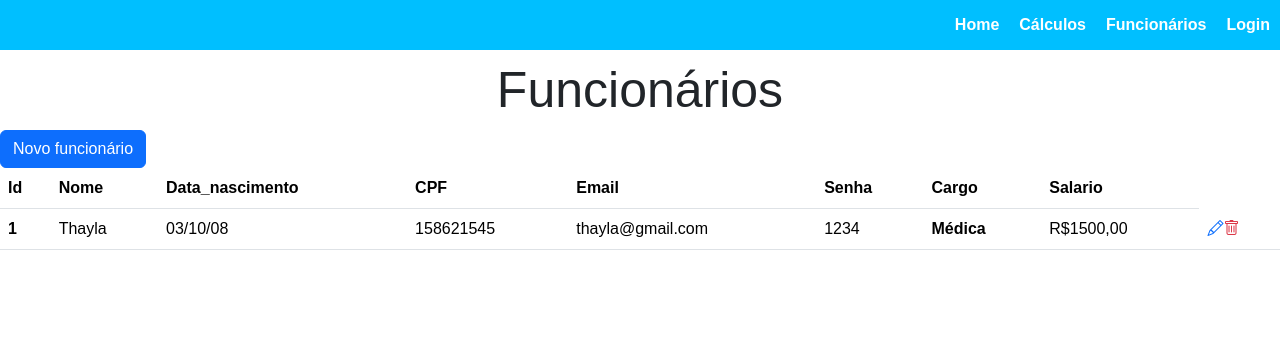
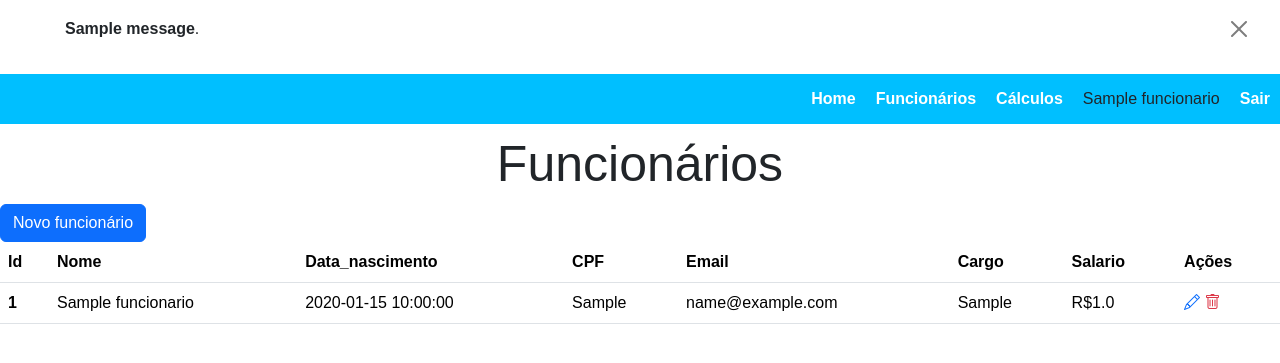
Before and after one commit to thayla528/senai_frontend, a Flask app: page /funcionarios in a window 1280 px wide. Shown: the top 363 px of the page. Run offline with Flask 3, Linux system fonts and the light colour scheme; a user stored in the database is signed in; tables that the repository leaves empty hold one stand-in row (values such as "Sample post"); one stand-in notice (Sample message) is shown.

Commit message:
frontend

```diff
--- a/app.py
+++ b/app.py
@@ -15,9 +15,34 @@ app.config['SECRET_KEY'] = '2'
 # Adicione estas linhas:
 login_manager = LoginManager()
 login_manager.init_app(app)
+# em qual lugar vou autenticar
 login_manager.login_view = 'login'
 
 #se na tiver logado joga para a tela de login
+
+@app.route('/cadastrar_funcionario', methods=['POST'])
+@login_required
+def cadastrar_funcionario():
+    nome = request.form.get('nome')
+    data_nasc = request.form.get('data_nascimento')
+    cpf = request.form.get('cpf')
+    email = request.form.get('email')
+    senha = request.form.get('senha')
+    cargo = request.form.get('cargo')
+    salario = request.form.get('salario')
+
+    novo_f = Funcionario(nome=nome, data_nascimento=data_nasc, cpf=cpf, email=email, senha=senha, cargo=cargo,
+                         salario=salario)
+
+    try:
+        db_session.add(novo_f)
+        db_session.commit()
+        flash("Funcionário cadastrado!", "success")
+    except Exception as e:
+        db_session.rollback()
+        flash("Erro ao salvar no banco", "danger")
+
+    return redirect(url_for('funcionarios'))
 
 
 @app.route('/logout')
@@ -72,6 +97,9 @@ def login():
     if request.method == 'POST':
         email = request.form.get('form-email')
         senha = request.form.get('form-senha')
+        if not email or not senha:
+            flash('Por favor preencher os campos!', 'danger')
+            return render_template('login.html')
 
         if email and senha:
             verificar_email = select(Usuario).where(Usuario.email == email)
@@ -90,7 +118,7 @@ def login():
                     return render_template('login.html')
 
             else:
-                flash(f'Email não encontrado!', )
+                flash('Email não encontrado!', 'danger')
                 # chama o html
                 return render_template('login.html')
     else:
--- a/database.py
+++ b/database.py
@@ -43,7 +43,7 @@ class Usuario(base, UserMixin):
     __tablename__ = 'usuario'
     id = Column(Integer, primary_key=True, autoincrement=True)
     nome = Column(String(100), nullable=False)  # Adicione (100)
-    senha = Column(String(255), nullable=False)
+    senha = Column(String(255), nullable=False) # Hash Werkzeug
     email = Column(String(100), nullable=False, unique=True) # Adicione (100)
 
 
--- a/templates/base.html
+++ b/templates/base.html
@@ -9,15 +9,47 @@
     <link rel="stylesheet" href="/static/css/style.css"/>
 </head>
 <body>
+{% with messages = get_flashed_messages(with_categories=true) %}
+{% if messages %}
+<!-- pai DAS MENSAGENS -->
+<div class="flash-error px-3">
+    <!-- Passo 4:Percorrer a lista de mensagens -->
+    {% for category, message in messages %}
+    <!--   Passo 5:criar um card filho                 -->
+    <div class="alert {{ category }} alert-dismissible fade show px-5" role="alert">
+        <strong>{{ message }}</strong>.
+        <button type="button" class="btn-close" data-bs-dismiss="alert" aria-label="Close"></button>
+    </div>
+    {% endfor %}
+</div>
+{% endif %}
+{% endwith %}
 <div class="menu">
     <ul>
         <li><a href="{{ url_for('home') }}">Home</a></li>
-        <li><a href="{{ url_for('calculos') }}">Cálculos</a></li>
-        <li><a href="{{ url_for('funcionarios') }}">Funcionários</a></li>
-        <li><a href="{{ url_for('login') }}">Login</a></li>
+
+
+        <!-- Só mostra Funcionários/sair se estiver logado -->
+        {% if current_user.is_authenticated %}
+            <li><a href="{{ url_for('funcionarios') }}">Funcionários</a></li>
+            <li><a href="{{ url_for('calculos') }}">Cálculos</a></li>
+            <li>{{current_user.nome}} </li>
+            <li><a href="{{ url_for('logout') }}" >Sair</a>
+
+
+        {% else %}
+            <!-- Se não estiver logado, mostra o Login -->
+            <li><a href="{{ url_for('login') }}">Login</a></li>
+        {% endif %}
+
+
 
     </ul>
 </div>
+
+
+
+
 
 <div class="conteudo">
     {% block conteudo %}
@@ -26,5 +58,6 @@
 </div>
 <!-- link do java script no fim do body-->
 <script src="https://cdn.jsdelivr.net/npm/bootstrap@5.3.8/dist/js/bootstrap.bundle.min.js" integrity="sha384-FKyoEForCGlyvwx9Hj09JcYn3nv7wiPVlz7YYwJrWVcXK/BmnVDxM+D2scQbITxI" crossorigin="anonymous"></script>
+
 </body>
 </html>
--- a/templates/funcionarios.html
+++ b/templates/funcionarios.html
@@ -17,15 +17,14 @@
         <button type="button" class="btn-close" data-bs-dismiss="modal" aria-label="Close"></button>
       </div>
       <div class="modal-body">
-        <form class="form-somar" action="{{ url_for('area') }}" method="post">
-
+        <form class="form-somar" action="{{ url_for('cadastrar_funcionario') }}" method="post">
     <label>
         Nome:
-                <input placeholder="Digite o nome" name="form-nome" class="form-control w-100">
+        <input placeholder="Digite o nome" name="nome" class="form-control w-100">
     </label>
     <label>
-                Data_nascimento:
-                <input type="date" name="form-data_nascimento" class="form-control w-100">
+        Data Nascimento:
+        <input type="date" name="data_nascimento" class="form-control w-100">
     </label>
     <label>
         CPF:
@@ -33,25 +32,24 @@
     </label>
     <label>
         Email:
-                <input placeholder="Digite o email"  name="form-name" class="form-control w-100">
+        <input placeholder="Digite o email" type="email" name="email" class="form-control w-100">
     </label>
     <label>
         Senha:
-                <input placeholder="Digite a senha" type="password" name="form-name" class="form-control w-100">
+        <input placeholder="Digite a senha" type="password" name="senha" class="form-control w-100">
     </label>
     <label>
         Cargo:
-                <input placeholder="Digite o data_nascimento" name="form-name" class="form-control w-100">
+        <input placeholder="Digite o cargo" name="cargo" class="form-control w-100">
     </label>
     <label>
-                Sálario:
-                <input placeholder="Digite o sálario" name="form-name" class="form-control w-100">
+        Salário:
+        <input placeholder="Digite o salário" type="number" step="0.01" name="salario" class="form-control w-100">
     </label>
-
-
 
     <button type="submit" class="btn btn-info" style="margin: 20px;">Cadastrar</button>
 </form>
+
       </div>
       <div class="modal-footer">
         <button type="button" class="btn btn-danger" data-bs-dismiss="modal">Fechar</button>
@@ -68,25 +66,30 @@
         <th scope="col">Data_nascimento</th>
         <th scope="col">CPF</th>
         <th scope="col">Email</th>
-        <th scope="col">Senha</th>
         <th scope="col">Cargo</th>
         <th scope="col">Salario</th>
+        <th scope="col">Ações</th> <!-- Coluna para os ícones -->
     </tr>
     </thead>
     <tbody>
+    {# O loop abaixo repete a sua linha para cada funcionário no banco #}
+    {% for funcionario in funcionarios %}
     <tr>
-        <th scope="row">1</th>
-        <td>Thayla</td>
-        <td>03/10/08</td>
-        <td>158621545</td>
-        <td>thayla@gmail.com</td>
-        <td>1234</td>
-        <th>Médica</th>
-        <td>R$1500,00</td>
-        <td><a href=""><i class="bi bi-pencil"></i></a><a href=""><i class="bi bi-trash text-danger"></i></a></td>
+        <th scope="row">{{ funcionario.id }}</th>
+        <td>{{ funcionario.nome }}</td>
+        <td>{{ funcionario.data_nascimento }}</td>
+        <td>{{ funcionario.cpf }}</td>
+        <td>{{ funcionario.email }}</td>
+
+        <td>{{ funcionario.cargo }}</td>
+        <td>R${{ funcionario.salario }}</td>
+        <td>
+            <a href=""><i class="bi bi-pencil"></i></a>
+            <a href=""><i class="bi bi-trash text-danger"></i></a>
+        </td>
     </tr>
+    {% endfor %}
     </tbody>
+</table>
 
-
-</table>
 {% endblock %}
```
Also changed, not shown: templates/cadastro.html (+8 -8 lines), templates/login.html (+10 -4 lines), templates/operacoes.html (+3 -17 lines). Lines whose indentation alone changed are shown as unchanged.
